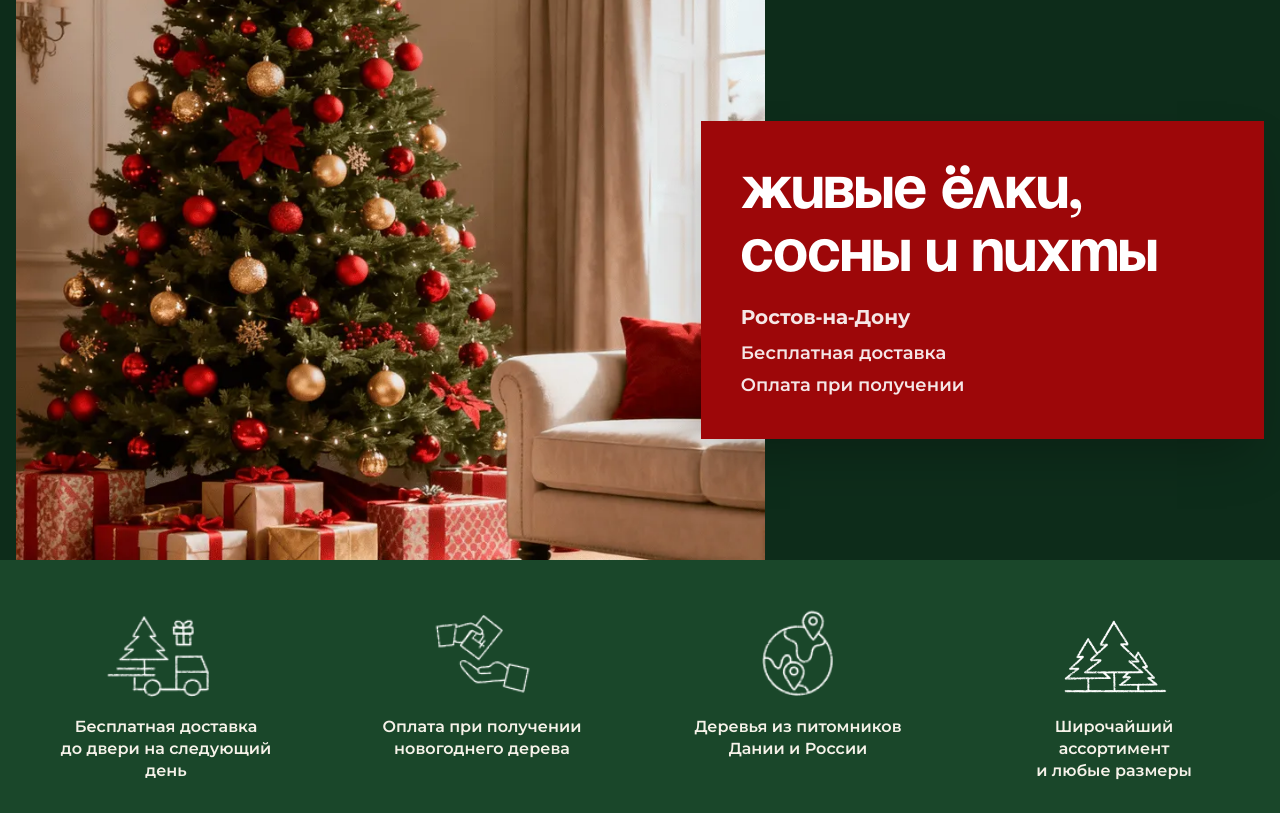
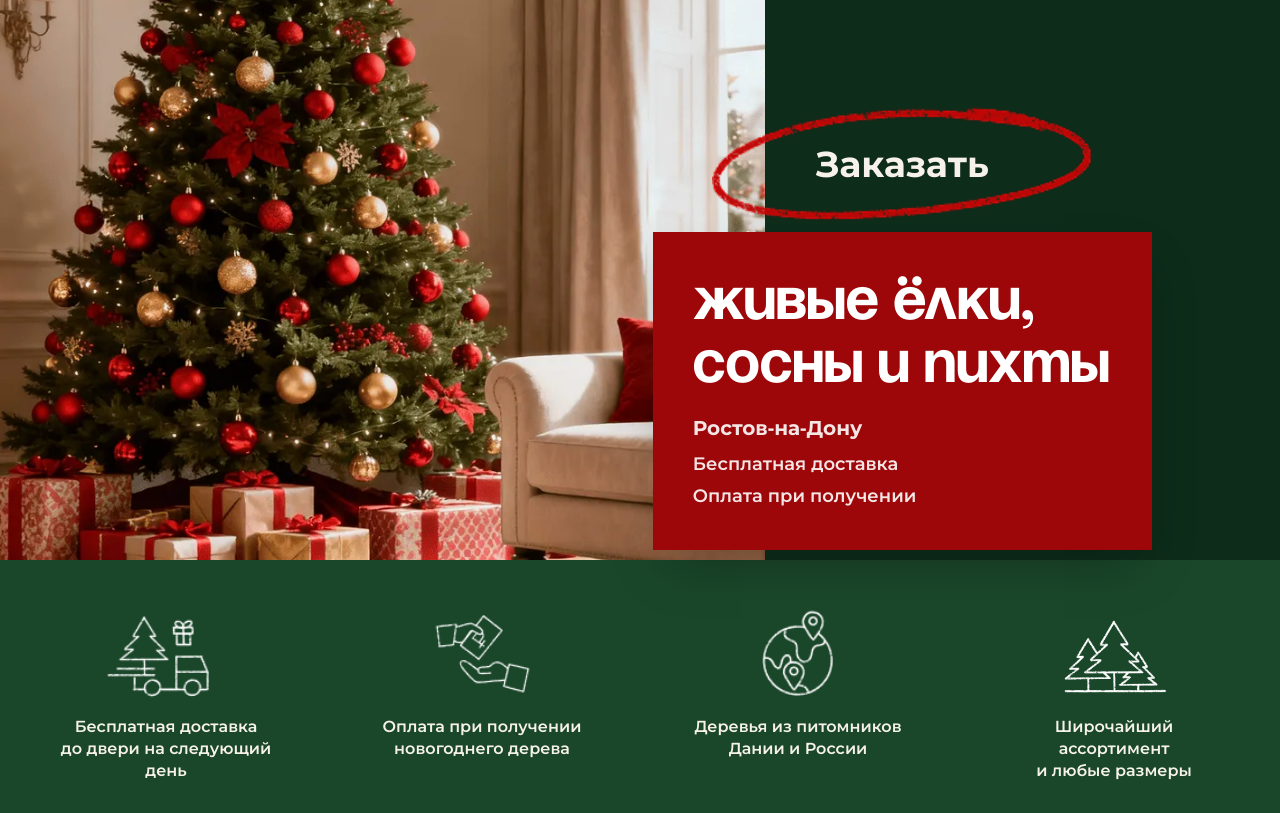
Before and after one commit to Alexej-Mich61/elkin_dvor, a Django app: page / in a window 1280 px wide. Shown: the part 88-901 px from the top of the page. Run offline with Django 5.2, Linux system fonts and the light colour scheme; data that the repository does not hold is empty; some libraries are stand-ins or nearby versions.

Commit message:
Оформление: ссылка «Заказать» с кольцом над баннером, баннер ниже с заездом на фото; dev-сборка Tailwind на production-режиме

```diff
--- a/templates/home.html
+++ b/templates/home.html
@@ -6,13 +6,24 @@
          все секции внутри с одинаковым боковым отступом px-4 -->
     <div class="min-h-screen w-full bg-pine-deep">
         <!-- 1. Баннер: фон секции прозрачный (виден корневой контейнер),
-               баннер #9D0709 непрозрачный, прямые углы -->
+               баннер #9D0709 непрозрачный, прямые углы. Фото на десктопе прижато
+               к левому краю контейнера (как фоновые блоки секций ниже), баннер
+               заезжает на фото сильнее и опущен ниже центра -->
         <section class="container mx-auto px-4 text-cream">
             <div>
-                <div class="grid lg:grid-cols-5 lg:items-center">
+                <div class="grid lg:grid-cols-5 lg:items-start">
                     <!-- Текстовый блок: на мобильном первым, на десктопе справа -->
-                    <div class="relative z-10 order-1 py-10 lg:order-2 lg:col-span-2 lg:py-16 lg:pl-8">
-                        <div class="bg-wine px-6 py-8 text-white shadow-2xl sm:px-10 sm:py-10 lg:-ml-24">
+                    <div class="relative z-10 order-1 py-10 lg:order-2 lg:col-span-2 lg:pb-0 lg:pt-12 xl:pt-36">
+                        <!-- right-28 сдвигает колонку влево без изменения ширины:
+                             баннер сильнее заезжает на фото и получает отступ справа -->
+                        <div class="flex flex-col items-center lg:relative lg:right-28">
+                            <!-- Десктоп: ссылка на каталог с декоративным кольцом -->
+                            <a href="#catalog" class="relative mb-12 hidden leading-none lg:inline-block">
+                                <img src="{% static 'img/text-decor.png' %}" alt="" width="242" height="72" aria-hidden="true"
+                                     class="absolute left-1/2 top-1/2 h-auto max-w-none w-[380px] -translate-x-1/2 -translate-y-1/2">
+                                <span class="relative text-4xl font-bold">Заказать</span>
+                            </a>
+                            <div class="w-full bg-wine px-6 py-8 text-white shadow-2xl sm:px-10 sm:py-10">
                                 <h1 class="font-soyuz text-4xl font-black leading-[1.05] sm:text-5xl lg:text-6xl">
                                     Живые ёлки, сосны и&nbsp;пихты
                                 </h1>
@@ -23,8 +34,9 @@
                                 </ul>
                             </div>
                         </div>
+                    </div>
                     <!-- Фото ёлки: на десктопе портретное слева, на мобильном — панорамное -->
-                    <div class="relative order-2 lg:order-1 lg:col-span-3">
+                    <div class="relative order-2 lg:order-1 lg:col-span-3 lg:-ml-4">
                         <picture>
                             <source media="(min-width: 1024px)" srcset="{% static 'img/hero-tree.webp' %}">
                             <img src="{% static 'img/hero-tree-wide.webp' %}" alt="Наряженная живая ёлка с подарками у камина в гостиной"
@@ -75,7 +87,7 @@
         <!-- 3. Каталог: вкладки категорий (Alpine) + карусель товаров активной категории.
                Без JS все панели видны подряд — контент остаётся доступным. -->
         {% if tree_categories %}
-            <section id="catalog" class="container mx-auto px-4 bg-sage"
+            <section id="catalog" class="container mx-auto scroll-mt-24 bg-sage px-4"
                      x-data="{ activeTab: '{{ tree_categories.0.slug }}' }">
                 <div class="pt-14">
                     <div class="flex flex-wrap items-center justify-center gap-2 pb-4 md:gap-6">
--- a/theme/static_src/package.json
+++ b/theme/static_src/package.json
@@ -7,7 +7,7 @@
     "build": "npm run build:clean && npm run build:tailwind",
     "build:clean": "rimraf ../static/css/dist",
     "build:tailwind": "cross-env NODE_ENV=production postcss ./src/styles.css -o ../static/css/dist/styles.css --minify",
-    "dev": "cross-env NODE_ENV=development postcss ./src/styles.css -o ../static/css/dist/styles.css --watch"
+    "dev": "cross-env NODE_ENV=production postcss ./src/styles.css -o ../static/css/dist/styles.css --watch"
   },
   "keywords": [],
   "author": "",
```
Also changed, not shown: docs/pitfalls.md (+7 -0 lines), static/img/text-decor.png (added), theme/static/css/dist/styles.css. Lines whose indentation alone changed are shown as unchanged.
